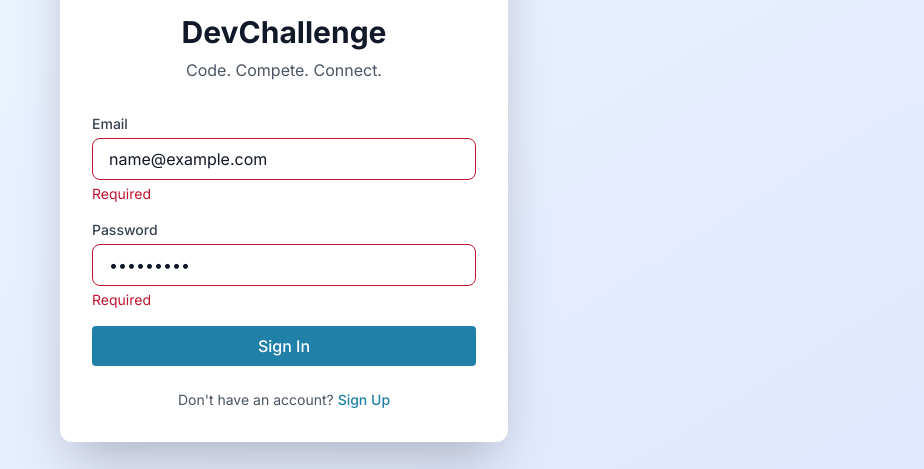
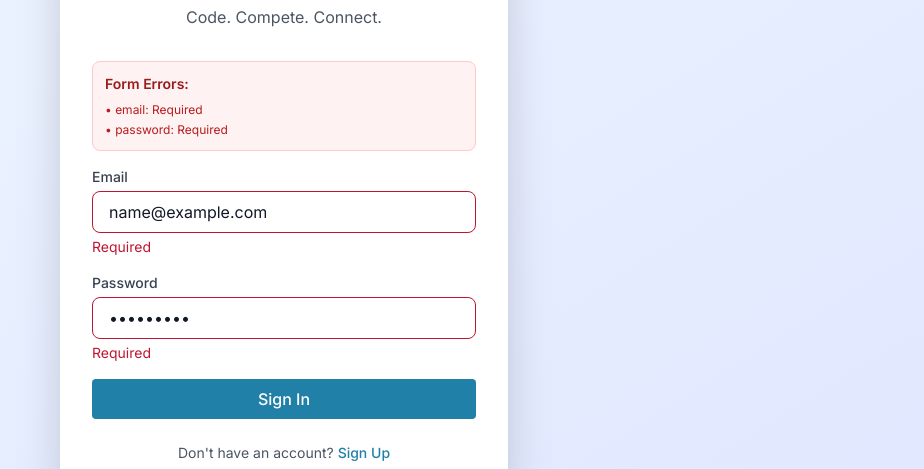
Before and after one commit to sai2327/devchallenge, a React (Vite) app: page /login in a window 1280 px wide. Both pictures are taken after typing "name@example.com", "Sample123" into the empty fields and a click on the button "Sign In". Shown: the part 228-697 px from the top of the page, without its empty margins (356-1280 px from the left). Built offline with nearby package versions, Linux system fonts and the light colour scheme; no server answers; the HTML template or start-up script is replaced by a standard one.

Commit message:
Add visual error display and enhanced debugging

```diff
--- a/src/pages/Login.jsx
+++ b/src/pages/Login.jsx
@@ -28,11 +28,14 @@ export const Login = () => {
   const [userId, setUserId] = useState('');
 
   const schema = isSignup ? signupSchema : loginSchema;
-  const { register, handleSubmit, formState: { errors }, watch } = useForm(schema);
+  const { register, handleSubmit, formState: { errors }, watch, getValues } = useForm(schema);
 
   console.log('🔵 Login component mounted', { isSignup, errors });
-  console.log('🔵 Form values:', watch());
+  const formValues = watch();
+  console.log('🔵 Form values:', formValues);
   console.log('🔵 Validation errors:', errors);
+  console.log('🔵 Email length:', formValues.email?.length);
+  console.log('🔵 Password length:', formValues.password?.length);
 
   const handleOAuthLogin = async (provider) => {
     console.log('🔵 OAuth login clicked:', provider);
@@ -171,10 +174,24 @@ export const Login = () => {
             (errors) => {
               console.log('❌ VALIDATION FAILED!', errors);
               console.log('❌ This is why the form did not submit');
+              showToast('Please check the form for errors', 'error');
             }
           )}
           className="space-y-4"
         >
+          {/* Debug: Show validation errors */}
+          {Object.keys(errors).length > 0 && (
+            <div className="bg-red-50 dark:bg-red-900/20 border border-red-200 dark:border-red-800 rounded-lg p-3">
+              <p className="text-sm font-semibold text-red-800 dark:text-red-200 mb-2">
+                Form Errors:
+              </p>
+              <ul className="text-xs text-red-700 dark:text-red-300 space-y-1">
+                {Object.entries(errors).map(([field, error]) => (
+                  <li key={field}>• {field}: {error.message}</li>
+                ))}
+              </ul>
+            </div>
+          )}
           {isSignup && (
             <Input
               label="Display Name"
```
